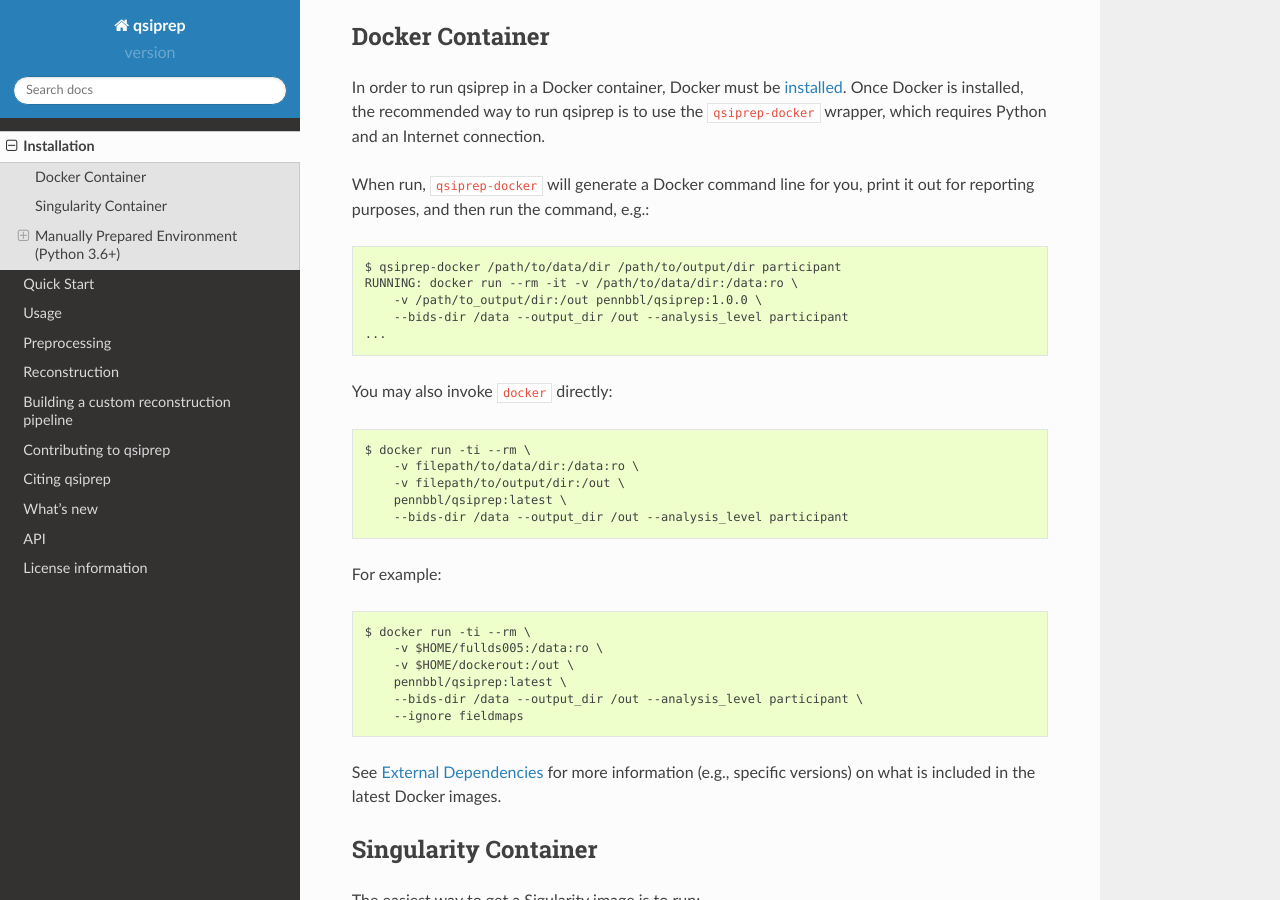
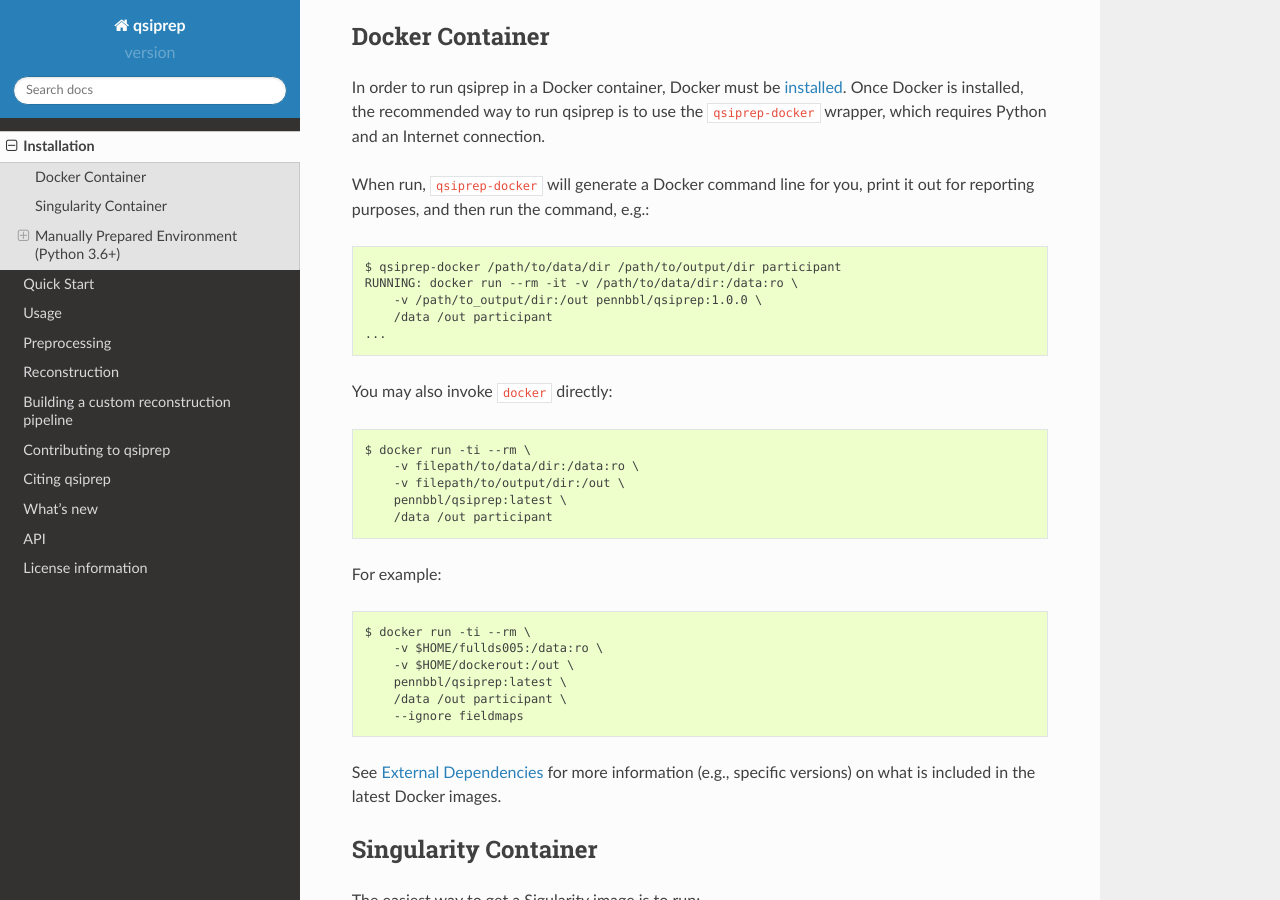
Before and after one commit to PennLINC/qsiprep, a Sphinx documentation site: the page built from docs/installation.rst, in a window 1280 px wide and 900 px high, scrolled down 451 px. Built offline with Sphinx 7.4.7 and the Read the Docs theme 2.0.0, drawn with Linux system fonts in a browser that asks for light colours.

Commit message:
[DOCS] installation.rst BIDS App args [skip ci]

```diff
--- a/docs/installation.rst
+++ b/docs/installation.rst
@@ -31,7 +31,7 @@
     $ qsiprep-docker /path/to/data/dir /path/to/output/dir participant
     RUNNING: docker run --rm -it -v /path/to/data/dir:/data:ro \
         -v /path/to_output/dir:/out pennbbl/qsiprep:1.0.0 \
-        --bids-dir /data --output_dir /out --analysis_level participant
+        /data /out participant
     ...
 
 You may also invoke ``docker`` directly::
@@ -40,7 +40,7 @@
         -v filepath/to/data/dir:/data:ro \
         -v filepath/to/output/dir:/out \
         pennbbl/qsiprep:latest \
-        --bids-dir /data --output_dir /out --analysis_level participant
+        /data /out participant
 
 For example: ::
 
@@ -48,7 +48,7 @@
         -v $HOME/fullds005:/data:ro \
         -v $HOME/dockerout:/out \
         pennbbl/qsiprep:latest \
-        --bids-dir /data --output_dir /out --analysis_level participant \
+        /data /out participant \
         --ignore fieldmaps
 
 See `External Dependencies`_ for more information (e.g., specific versions) on
```
